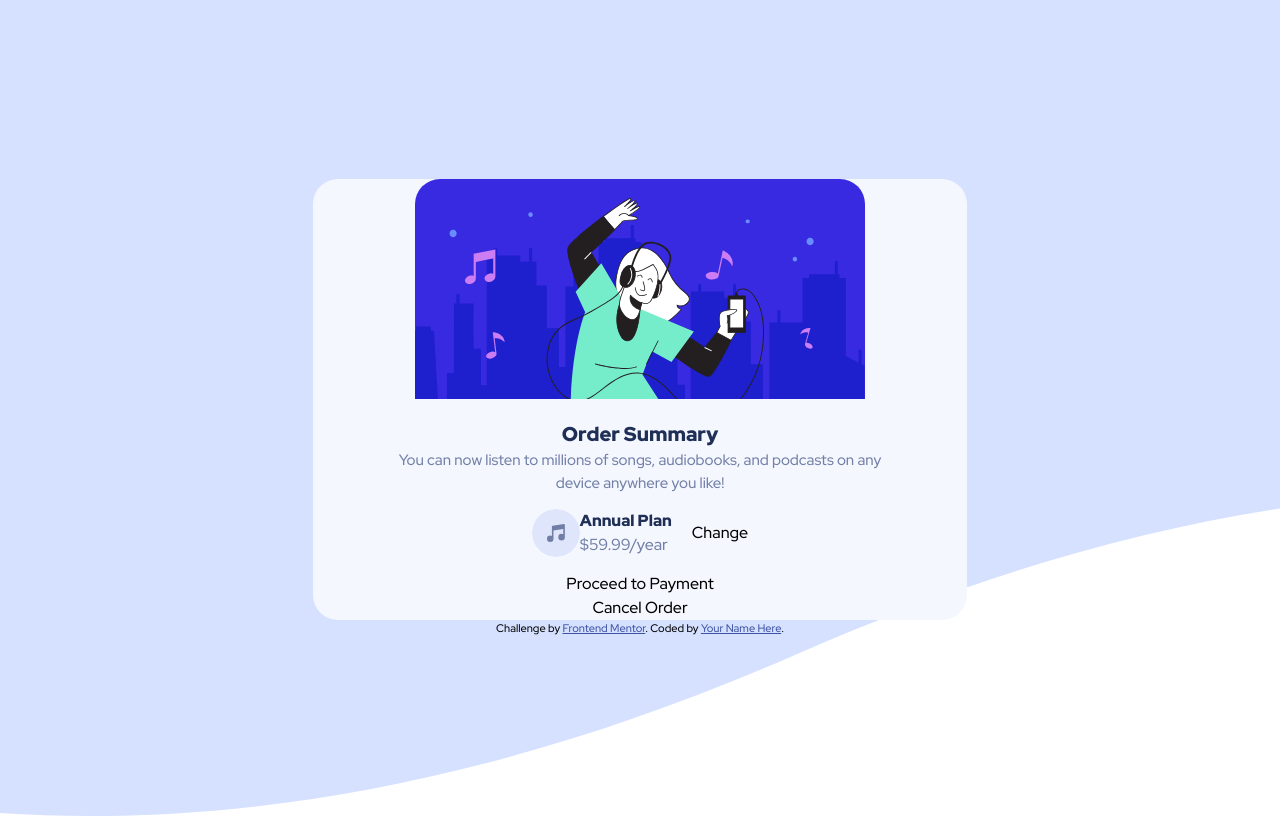
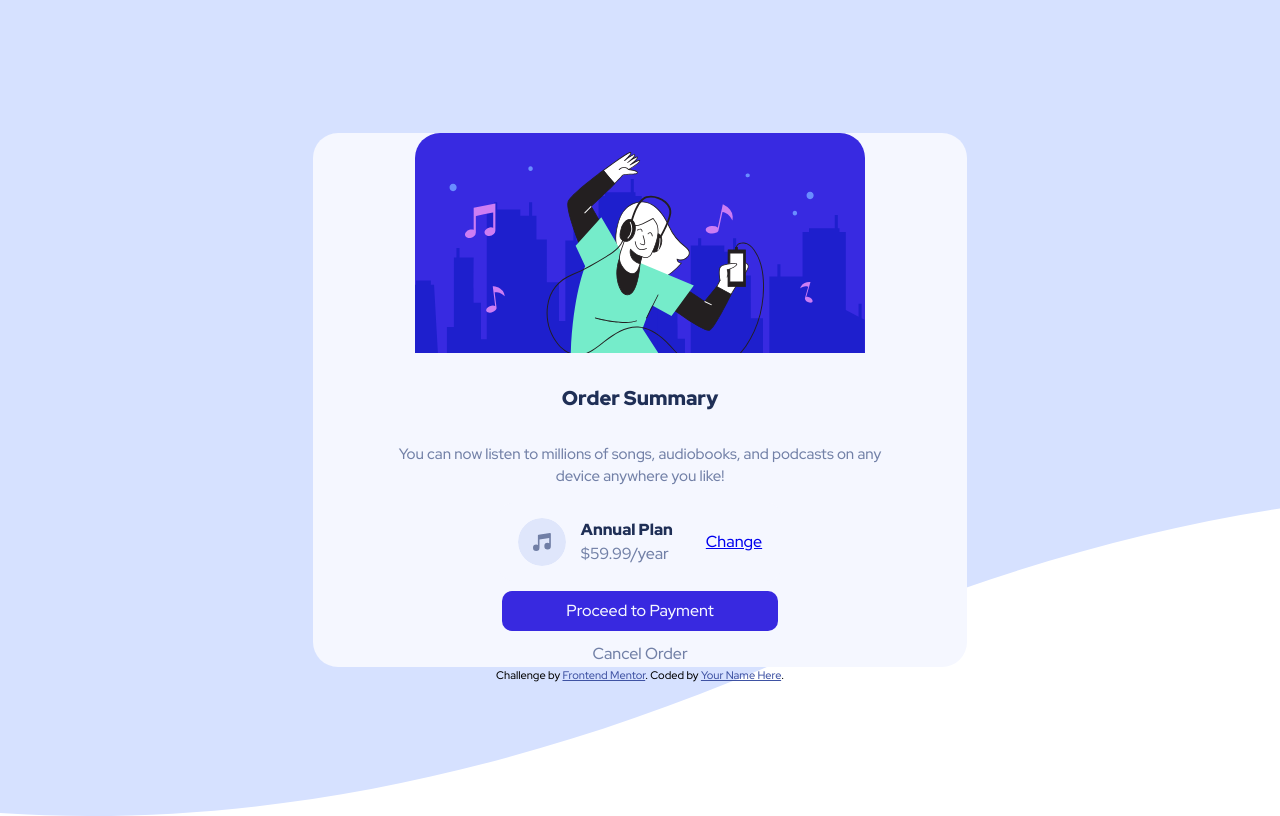
Before and after one commit to TotallySly/103.-FRONTEND-MENTOR--order-summary-component--html-css, a plain HTML site: page index.html in a window 1280 px wide. Drawn offline with Linux system fonts and the light colour scheme.

Commit message:
Getting to lay out of button

```diff
--- a/index.html
+++ b/index.html
@@ -19,10 +19,11 @@
             <div class="plan--container">
                 <img src="images/icon-music.svg" alt="" />
                 <div class="plan--flex"><span class="annual--plan">Annual Plan</span> <span class="annual--cost">$59.99/year</span></div>
-                Change
+                <a href="#">Change</a>
             </div>
-            <div>Proceed to Payment</div>
-            <div>Cancel Order</div>
+
+            <button class="btn--payment">Proceed to Payment</button>
+            <button type="button" class="btn--cancel">Cancel Order</button>
         </main>
         <div class="attribution">Challenge by <a href="https://www.frontendmentor.io?ref=challenge" target="_blank">Frontend Mentor</a>. Coded by <a href="#">Your Name Here</a>.</div>
     </body>
--- a/style.css
+++ b/style.css
@@ -36,7 +36,6 @@ body {
     line-height: 1.5;
     background-image: url(/images/pattern-background-mobile.svg);
     background-size: cover;
-    background-repeat: no-repeat;
 }
 
 .container {
@@ -56,7 +55,8 @@ body {
 .heading--container {
     display: flex;
     justify-content: center;
-    margin-top: 2rem;
+    margin-top: 3rem;
+    margin-bottom: 1.5rem;
 }
 
 .heading--container h1 {
@@ -74,10 +74,6 @@ body {
     font-size: 1.5rem;
 }
 
-.description--container p {
-    margin: 0;
-}
-
 .plan--container {
     display: flex;
     align-items: center;
@@ -92,6 +88,7 @@ body {
 
 .plan--container img {
     border-radius: 50%;
+    margin-right: 1.5rem;
 }
 
 .plan--flex {
@@ -109,6 +106,30 @@ body {
     color: var(--unsaturated-blue);
 }
 
+.plan--container a {
+    margin-left: 1.3rem;
+}
+
+.btn--payment {
+    text-decoration: none;
+    border: none;
+    background-color: var(--bright-blue);
+    color: var(--v-pale-blue);
+    font: inherit;
+    border-radius: 10px;
+    padding: 0.5em 4em 0.5em 4em;
+    margin-bottom: 1rem;
+    margin-top: 1rem;
+}
+
+.btn--cancel {
+    text-decoration: none;
+    border: none;
+    background-color: var(--v-pale-blue);
+    color: var(--unsaturated-blue);
+    font: inherit;
+}
+
 .attribution {
     font-size: 11px;
     text-align: center;
```
